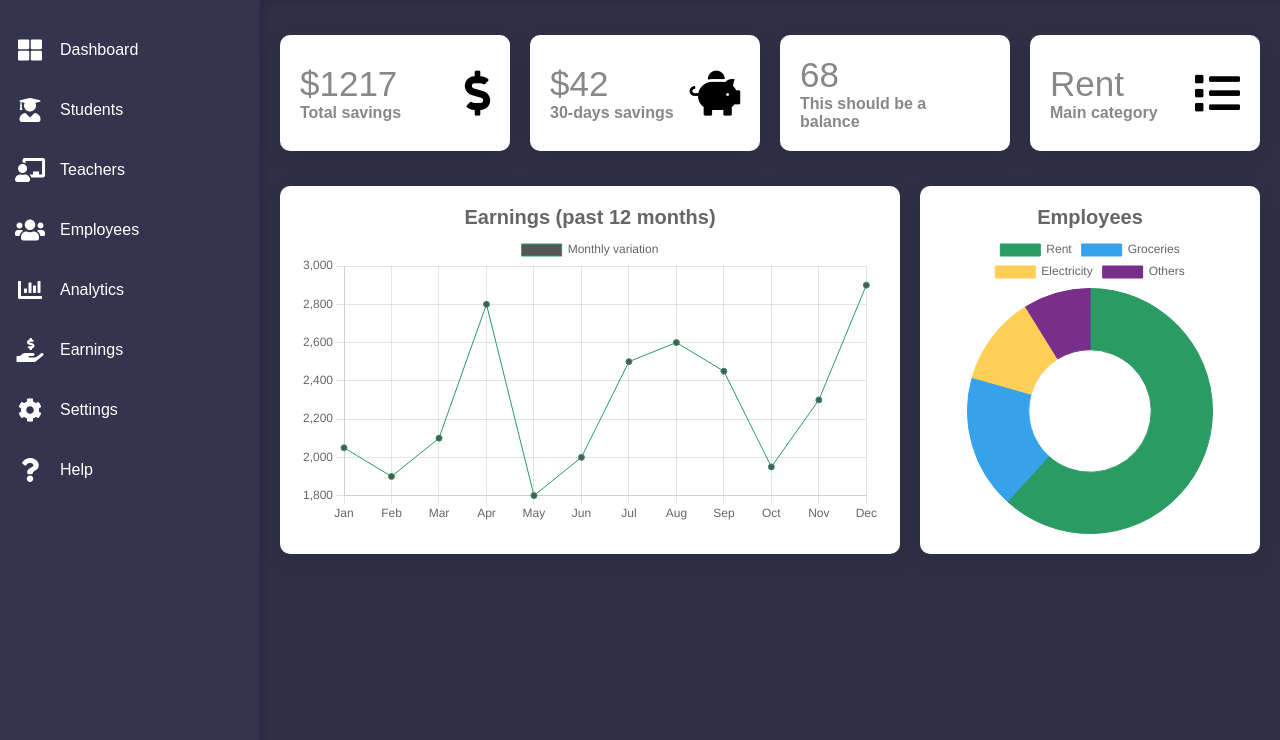
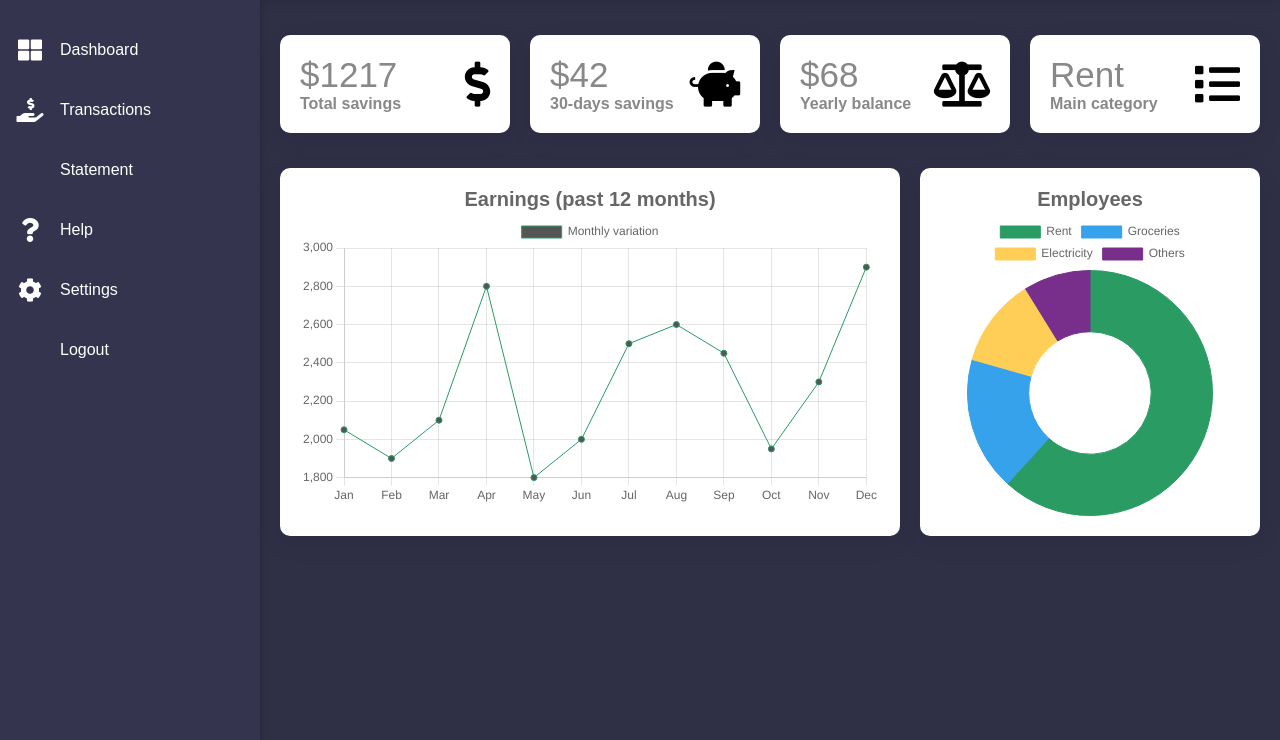
Before and after one commit to kaelkkd/ept, a Django app: template templates/dashboard/dashboard.html in a window 1280 px wide. Shown: the part 60-800 px from the top of the page. Run offline with Django 3.2, Linux system fonts and the light colour scheme; the template is opened without the code that fills it, so the values that code supplies are empty; some libraries are stand-ins or nearby versions.

Commit message:
logout added

```diff
--- a/templates/dashboard/dashboard.html
+++ b/templates/dashboard/dashboard.html
@@ -1,3 +1,4 @@
+{% load static %}
 <!DOCTYPE html>
 <html lang="en">
 <head>
@@ -5,7 +6,7 @@
     <meta http-equiv="X-UA-Compatible" content="IE=edge">
     <meta name="viewport" content="width=device-width,initial-scale=1">
     <link rel="stylesheet" href="https://pro.fontawesome.com/releases/v5.10.0/css/all.css" integrity="sha384-AYmEC3Yw5cVb3ZcuHtOA93w35dYTsvhLPVnYs9eStHfGJvOvKxVfELGroGkvsg+p" crossorigin="anonymous" />
-    <link rel="stylesheet" href="dashboard.css">
+    <link rel="stylesheet" href="{% static 'assets\css\dashboard.css' %}">
     <title>Admin panel</title>
 </head>
 
@@ -33,33 +34,21 @@
                     </a>
                 </li>
                 <li>
-                    <a href="#">
-                        <i class="fas fa-user-graduate"></i>
-                        <div>Students</div>
+                    <a href="{% url "manager:transactions" %}">
+                        <i class="fas fa-hand-holding-usd"></i>
+                        <div>Transactions</div>
                     </a>
                 </li>
                 <li>
                     <a href="#">
-                        <i class="fas fa-chalkboard-teacher"></i>
-                        <div>Teachers</div>
+                        <i class="fas fa-ballot-check"></i>
+                        <div>Statement</div>
                     </a>
                 </li>
                 <li>
                     <a href="#">
-                        <i class="fas fa-users"></i>
-                        <div>Employees</div>
-                    </a>
-                </li>
-                <li>
-                    <a href="#">
-                        <i class="fas fa-chart-bar"></i>
-                        <div>Analytics</div>
-                    </a>
-                </li>
-                <li>
-                    <a href="#">
-                        <i class="fas fa-hand-holding-usd"></i>
-                        <div>Earnings</div>
+                        <i class="fas fa-question"></i>
+                        <div>Help</div>
                     </a>
                 </li>
                 <li>
@@ -69,9 +58,9 @@
                     </a>
                 </li>
                 <li>
-                    <a href="#">
-                        <i class="fas fa-question"></i>
-                        <div>Help</div>
+                    <a href="{% url "userauths:sign-out" %}">
+                        <i class="fas fa-arrow-from-left"></i>
+                        <div>Logout</div>
                     </a>
                 </li>
             </ul>
@@ -98,11 +87,11 @@
                 </div>
                 <div class="card">
                     <div class="card-content">
-                        <div class="number">68</div>
-                        <div class="card-name">This should be a balance</div>
+                        <div class="number">$68</div>
+                        <div class="card-name">Yearly balance</div>
                     </div>
                     <div class="icon-box">
-                        <i class="fas fa-scale-balanced"></i>
+                        <i class="fas fa-balance-scale"></i>
                     </div>
                 </div>
                 <div class="card">
@@ -131,9 +120,9 @@
             </div>
         </div>
     </div>
-    <script src="https://cdn.jsdelivr.net/npm/chart.js@4.4.1/dist/chart.umd.min.js"></script>
-    <script src="chart1.js"></script>
-    <script src="chart2.js"></script>
+    <script src="{% static 'chart.js@4.4.1/dist/chart.umd.min.js' %}"></script>
+    <script src="{% static 'assets\js\chart1.js' %}"></script>
+    <script src="{% static 'assets\js\chart2.js' %}"></script>
 </body>
 
 </html>
```
